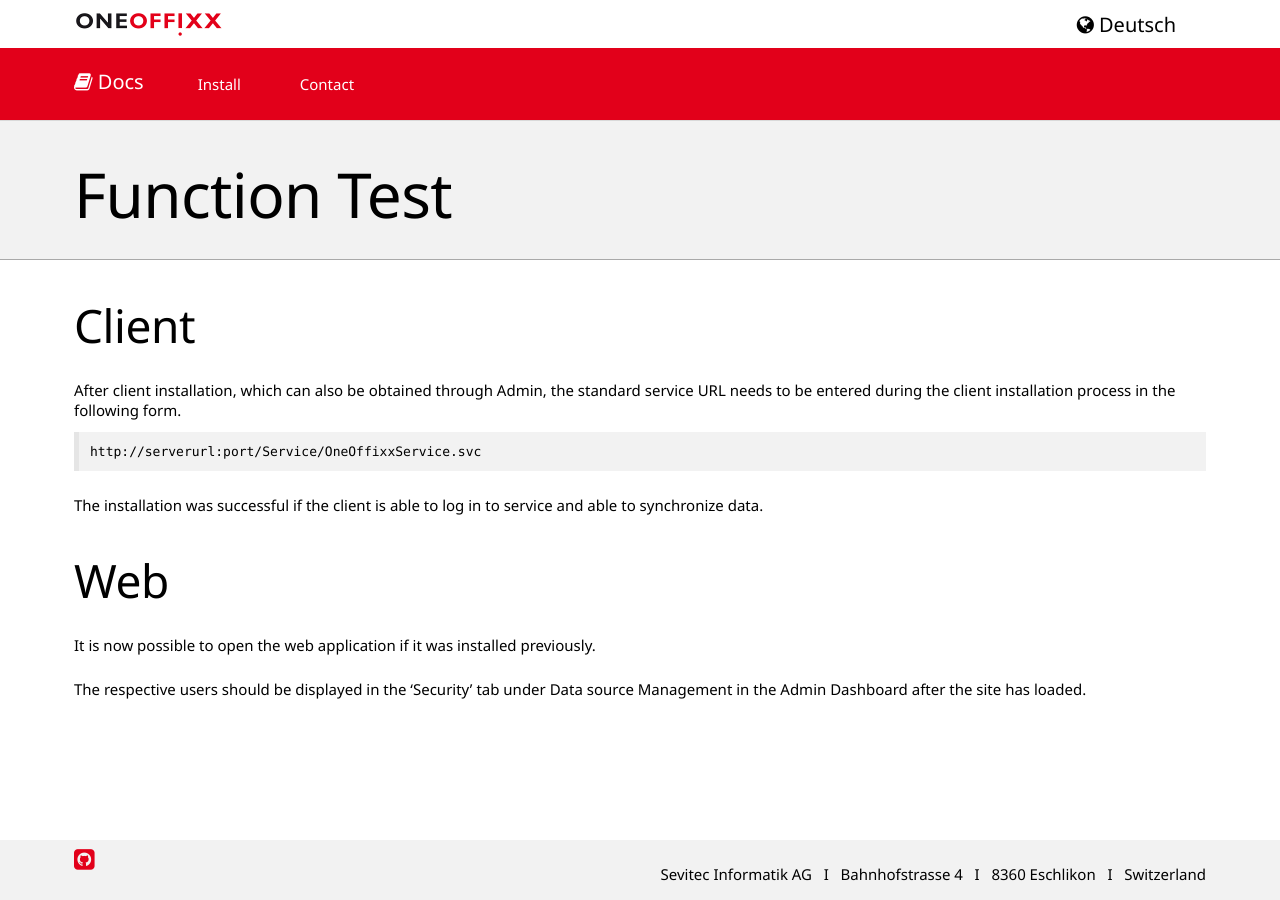
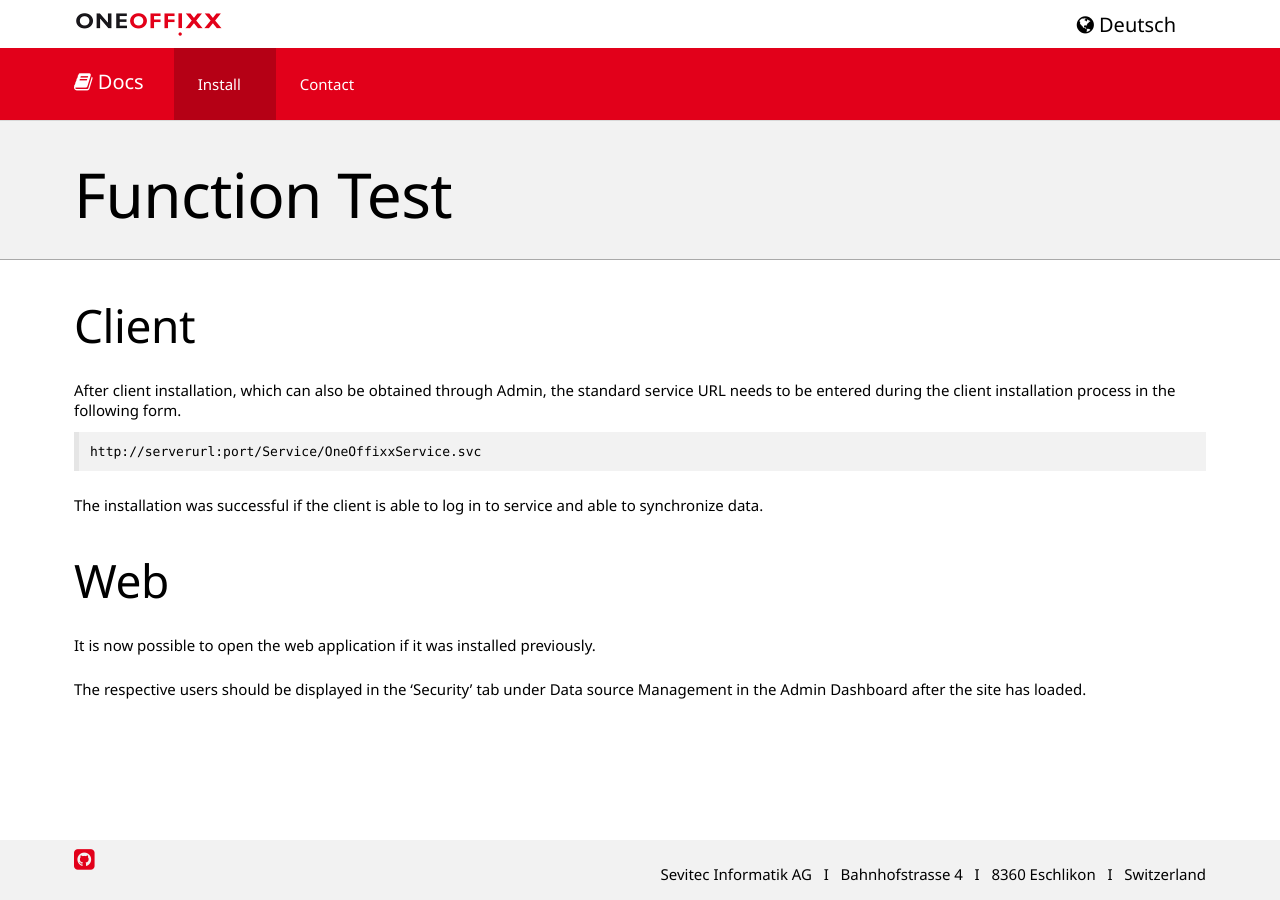
Before and after one commit to primesoft-group/oneoffixx-docs, a Jekyll site: the page built from _pages/install/en/server-test.md, in a window 1280 px wide. Built offline with Jekyll 4.4.1, drawn with Linux system fonts in a browser that asks for light colours; nearby versions of some CDN libraries; some web fonts are replaced.

Commit message:
active nav for english site

```diff
--- a/_includes/nav_en.html
+++ b/_includes/nav_en.html
@@ -31,7 +31,7 @@
             </div>
             <div class="collapse navbar-collapse" id="oo-docs-navigation">
                 <ul class="nav navbar-nav">
-                    <li class="dropdown">
+                    <li class="dropdown {%if include.currentPermalink contains 'install/'%}active{%endif%}">
                         <a href="#" class="dropdown-toggle" data-toggle="dropdown" role="button" aria-expanded="false">Install<i class="glyph glyph-chevron-down-2"></i></a>
                         <ul class="dropdown-menu" role="menu">
                             <li><a href="{{ site.baseurl }}/install/en/overview">Overview</a></li>
--- a/_layouts/default.html
+++ b/_layouts/default.html
@@ -26,7 +26,7 @@
 <body>
 
     {% if page.language == "en" %}
-        {% include nav_en.html %}
+        {% include nav_en.html currentPermalink=page.permalink %}
     {% else %}
         {% include nav_de.html currentPermalink=page.permalink %}
     {% endif %}
```
